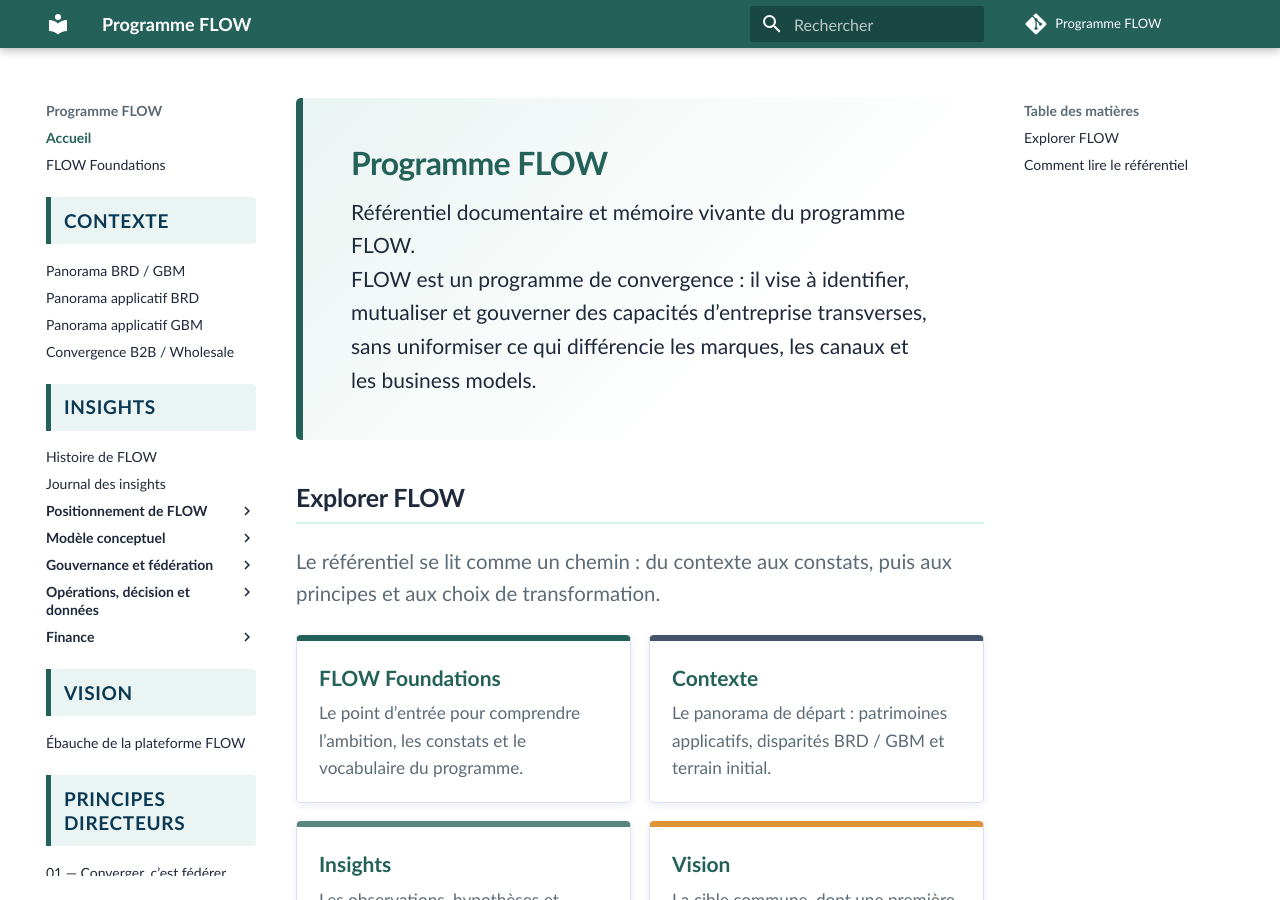
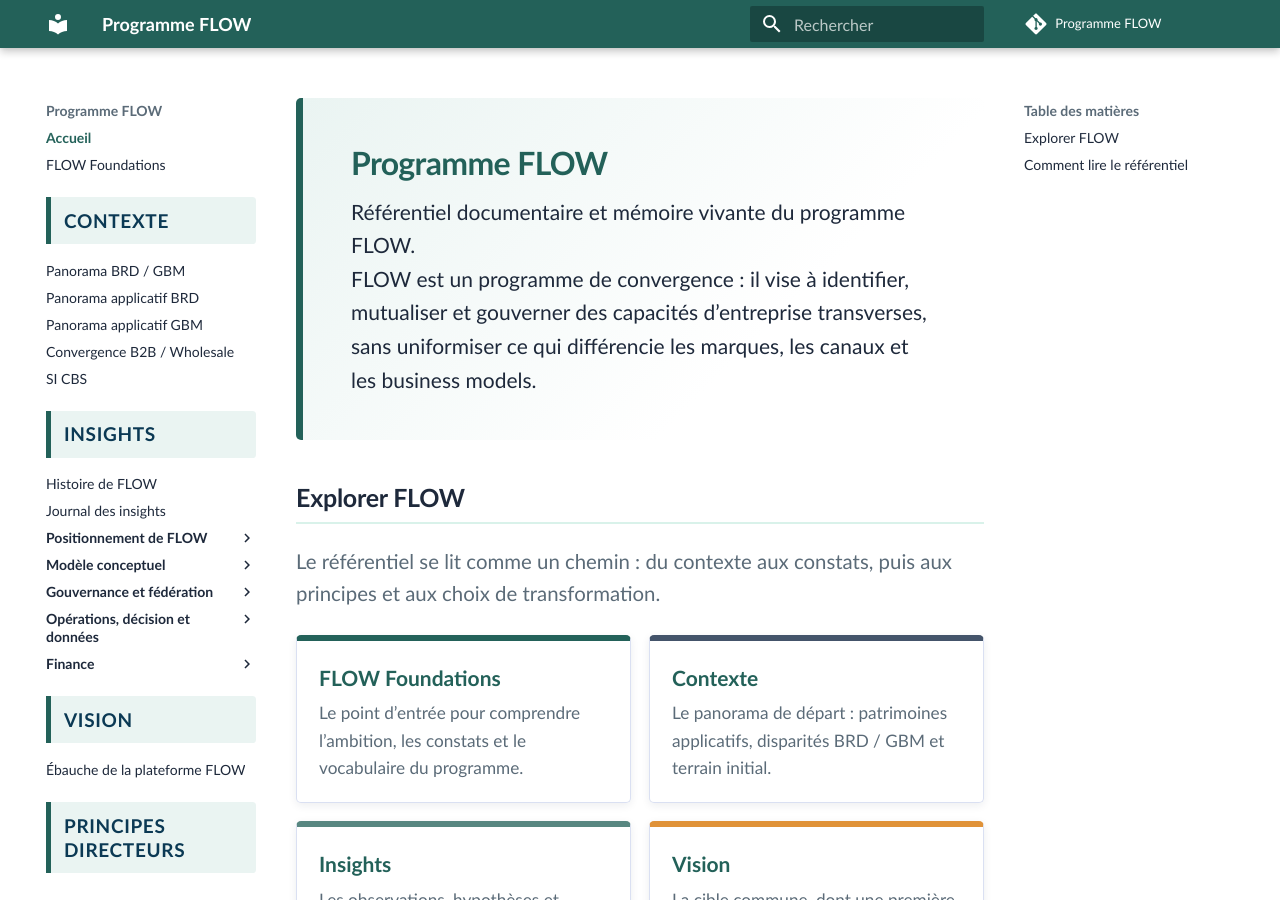
Before and after one commit to laurent-sintes/FLOW-Program, an MkDocs documentation site: the page built from docs/index.md, in a window 1280 px wide and 900 px high. Built offline with MkDocs 1.6.1 and Material for MkDocs 9.7.7, drawn with Linux system fonts in a browser that asks for light colours; comment, search, counter and statistics services are not loaded.

Commit message:
Ajouter CBS à la navigation contexte

```diff
--- a/mkdocs.yml
+++ b/mkdocs.yml
@@ -31,6 +31,7 @@ nav:
       - Panorama applicatif BRD: contexte/panorama-brd.md
       - Panorama applicatif GBM: contexte/panorama-gbm.md
       - Convergence B2B / Wholesale: contexte/convergence-b2b-wholesale.md
+      - SI CBS: contexte/si-cbs.md
   - Insights:
       - Repères: insights/index.md
       - Histoire de FLOW: insights/histoire-de-flow.md
```
